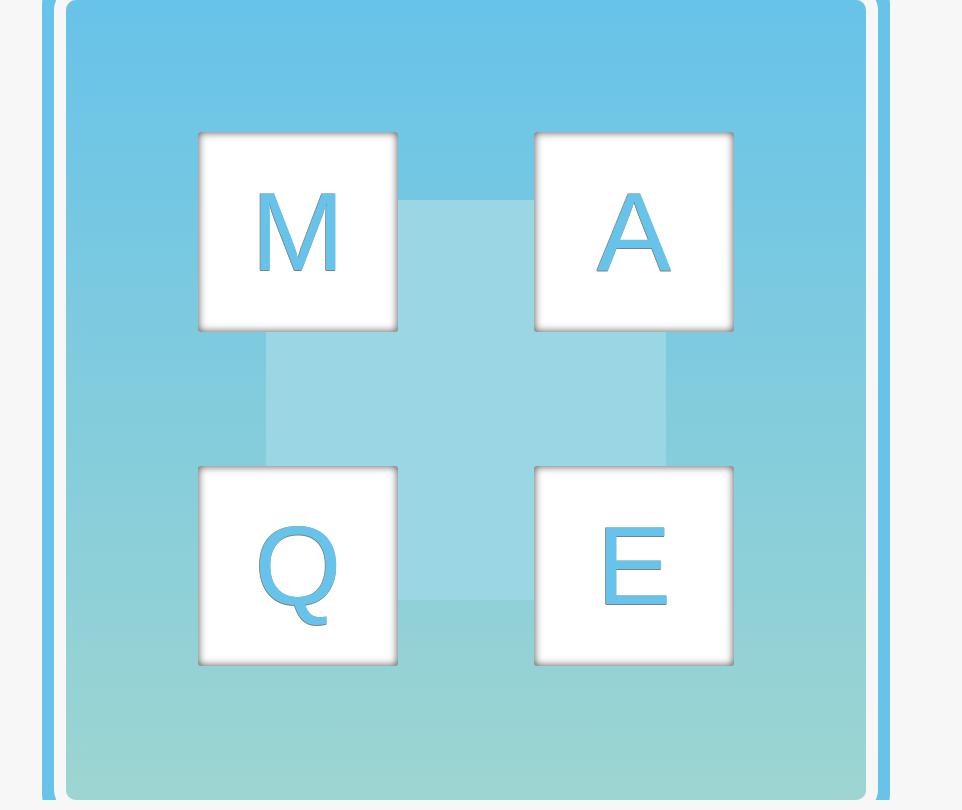
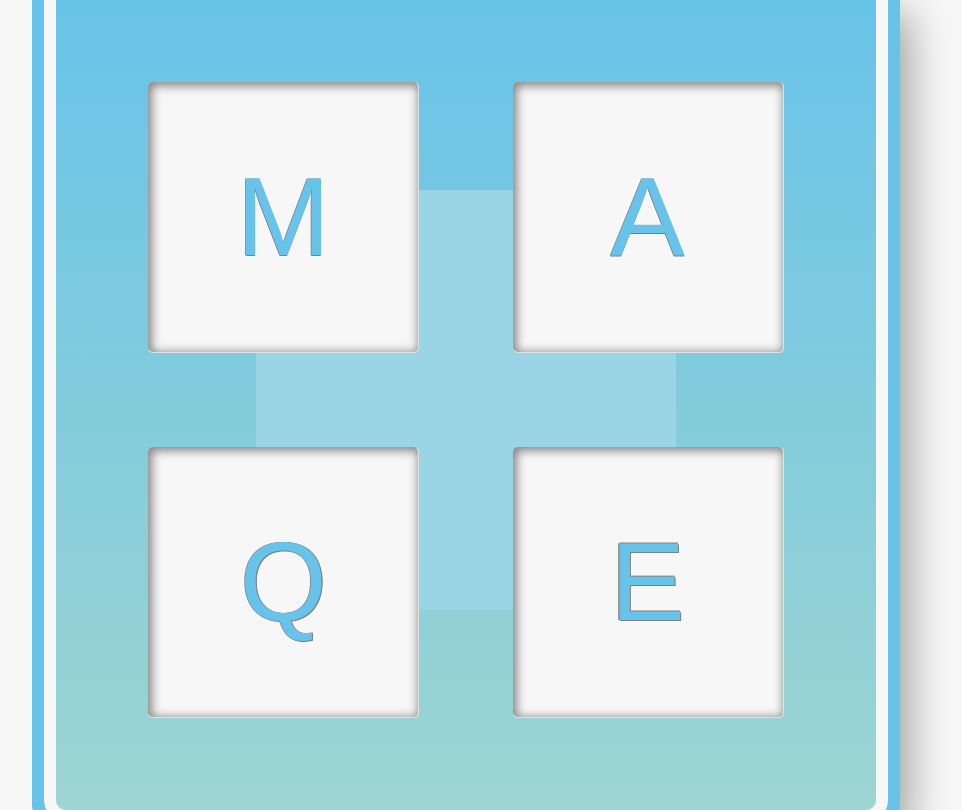
Before and after one commit to icest99/CSS-Styling, a plain HTML site: page index.html in a window 1280 px wide. Shown: the whole page, without its empty margins (174-1136 px from the left). Drawn offline with Linux system fonts and the light colour scheme; a web font is replaced by a local one.

Commit message:
Change grid + details

```diff
--- a/index.css
+++ b/index.css
@@ -1,4 +1,3 @@
-
 /* CSS reset */
 
 html, body, div, span, applet, object, iframe,
@@ -49,71 +48,83 @@ table {
 
 body {
     background-color: #f7f7f7;
+    width: 100vw;
+    height: 100vh;
+    display: flex;
+    align-items: center;
+    justify-content: center;
 }
 
 .main-container {
-    position: absolute;
-    left: 50%;
-    top: 50%;
-    transform: translate(-50%, -50%);
+    --container-size: 820px;
+    width: var(--container-size);
+    height: var(--container-size);
     border-radius: 10px;
-    box-shadow: 0px 0px 0px 24px #67c3e9;
-}
-
-.box-container {
-    width: 800px;
-    height: 800px;
+    /* background-color: transparent; */
+    display: grid;
+    justify-content: center;
+    align-content: center;
     background: rgb(103,195,233);
     background: linear-gradient(180deg, rgba(103,195,233,1) 0%, rgba(157,213,209,1) 100%);
     border-radius: 10px;
     box-shadow: 0px 0px 0px 12px #f7f7f7;
-
-    /* border: 0px solid green; */
 }
 
-.row {
-    display: flex;
-    flex-direction: row;
-    flex-wrap: wrap;
-    justify-content: space-between;
-
-    height: 50%
+.outer-border {
+    box-shadow: 0px 0px 0px 24px #67c3e9;
+    border-radius: 10px;
 }
 
-.column {
+.outer-drop-shadow {
+    -webkit-box-shadow: 30px 30px 40px 1px rgba(0, 0, 0, 0.436);
+    box-shadow: 30px 25px 40px 2px rgba(0, 0, 0, 0.368);
+}
+
+.box.m {
+    grid-area: m;
+}
+
+.box.a {
+    grid-area: a;
+}
+
+.box.q {
+    grid-area: q;
+}
+
+.box.e {
+    grid-area: e;
+}
+
+.box.m, .box.a, .box.q, .box.e {
+    z-index: 1;
     display: flex;
-    flex-direction: column;
     align-items: center;
     justify-content: center;
 
-    background-color: white;
+    background-color: #f7f7f7;
     -moz-box-shadow:    inset 0 0 8px 0px rgb(72, 72, 72);
     -webkit-box-shadow: inset 0 0 8px 0px rgb(72, 72, 72);
-    box-shadow:         inset 0 0 8px 0px rgb(72, 72, 72);
+    box-shadow:         inset 2px 2px 10px 2px rgba(72, 72, 72, 0.642);
 
-    width: 25%;
-    height: 50%;
-    border-radius: 3px;
+    width: 270px;
+    height: 270px;
+    border-radius: 5px;
+    border-right: 1px solid #dfe1e2;
+    border-bottom: 1px solid #dfe1e2;
 }
 
-.column.m {
-    position: relative;
-    transform: translate(66%, 66%);
-}
-
-.column.a {
-    position: relative;
-    transform: translate(-66%, 66%);
-}
-
-.column.q {
-    position: relative;
-    transform: translate(66%, 33%);
-}
-
-.column.e {
-    position: relative;
-    transform: translate(-66%, 33%);
+.box-container {
+    display: grid;
+    grid-gap: 1rem;
+    grid-template-columns: 0.5fr 0.5fr;
+    grid-template-rows: 0.5fr 0.5fr;
+    grid-template-areas:
+    "m a"
+    "q e";
+    width: 100%;
+    height: 100%;
+    gap: calc((var(--container-size) - (270px*2))/3);
 }
 
 @font-face {
@@ -129,14 +140,23 @@ body {
     text-shadow: -0.75px -0.25px gray, -0.25px 1px gray;
 }
 
-/* body {
-    background-color: lightblue;
-} */
+.box.e > .letter {
+    text-shadow: -1.25px 0px gray, 0.25px 1px gray, 1px 1px gray, 0px -1px gray;
+}
+
+.box.q > .letter {
+    text-shadow: 1px -0.5px gray, 1px 1px gray, -0.75px 0px gray;
+}
 
 .under-box-overlay {
+    z-index: 0;
     position: absolute;
-    transform: translate(50%, 50%);
-    width: 50%;
-    height: 50%;
-    background-color: #9ad6e4;
+    left: 0;
+    right: 0;
+    top: 0;
+    bottom: 0;
+    margin: auto;
+    width: 420px;
+    height: 420px;
+    background-color: #99d5e5;
 }
--- a/index.html
+++ b/index.html
@@ -8,29 +8,26 @@
     <title>FE homework</title>
 </head>
 <body>
+    <div class="outer-drop-shadow">
+        <div class="outer-border">
             <div class="main-container">
             <div class="under-box-overlay"></div>
-
                 <div class="box-container">
-            <div class="row one">
-                <div class="column m">
-                    <div class="letter" style="">M</div>
+                    <div class="box m">
+                        <p class="letter">M</p>
                     </div>
-                <div class="column a">
-                    <div class="letter">A</div>
+                    <div class="box a">
+                        <p class="letter">A</p>
                     </div>
+                    <div class="box q">
+                        <p class="letter">Q</p>
                     </div>
-
-            <div class="row two">
-                <div class="column q">
-                    <div class="letter">Q</div>
-                </div>
-                <div class="column e">
-                    <div class="letter">E</div>
+                    <div class="box e">
+                        <p class="letter">E</p>
                     </div>
                 </div>
             </div>
-
+        </div>
     </div>
 </body>
 </html>
```
Lines whose indentation alone changed are shown as unchanged.
